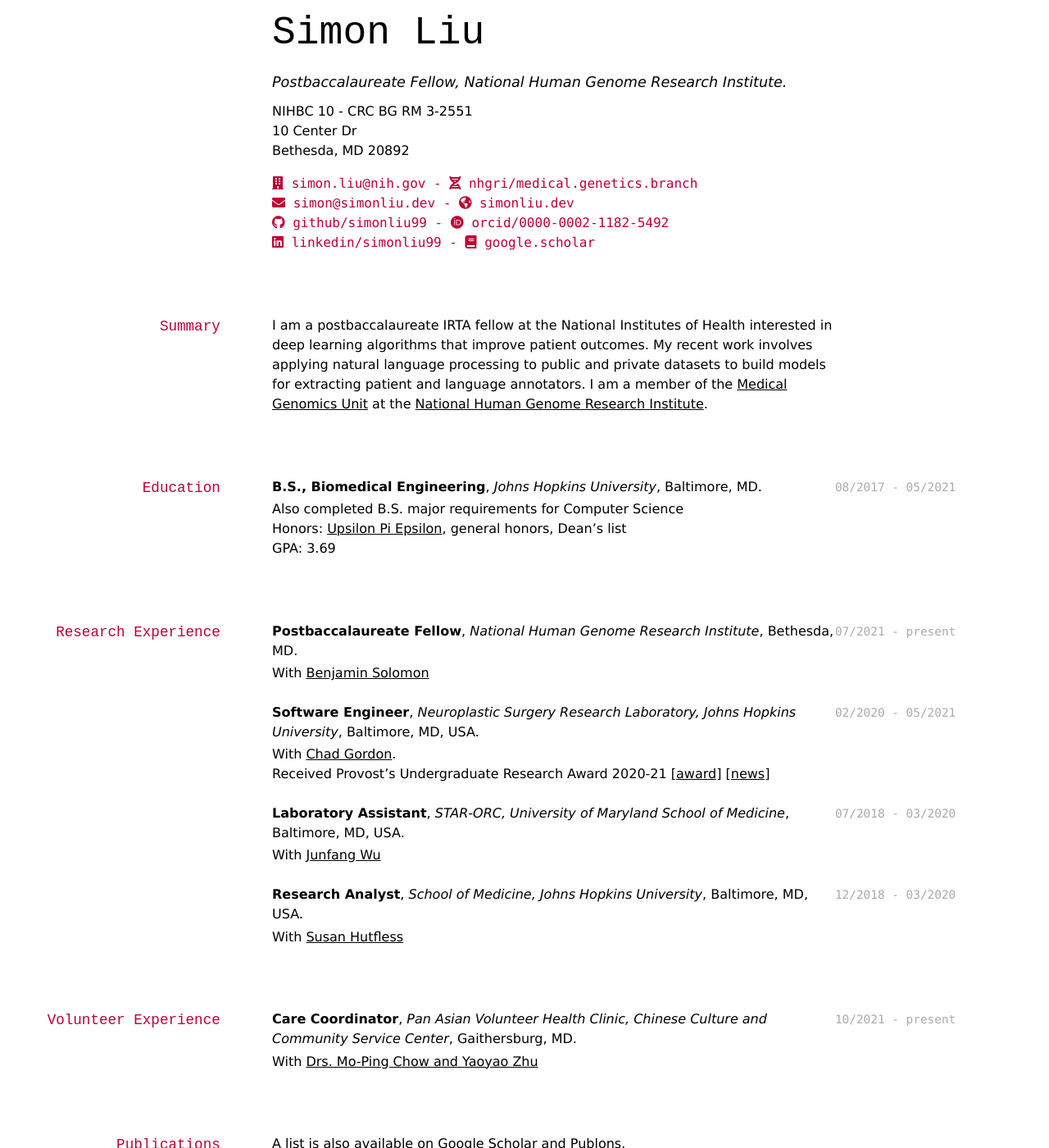
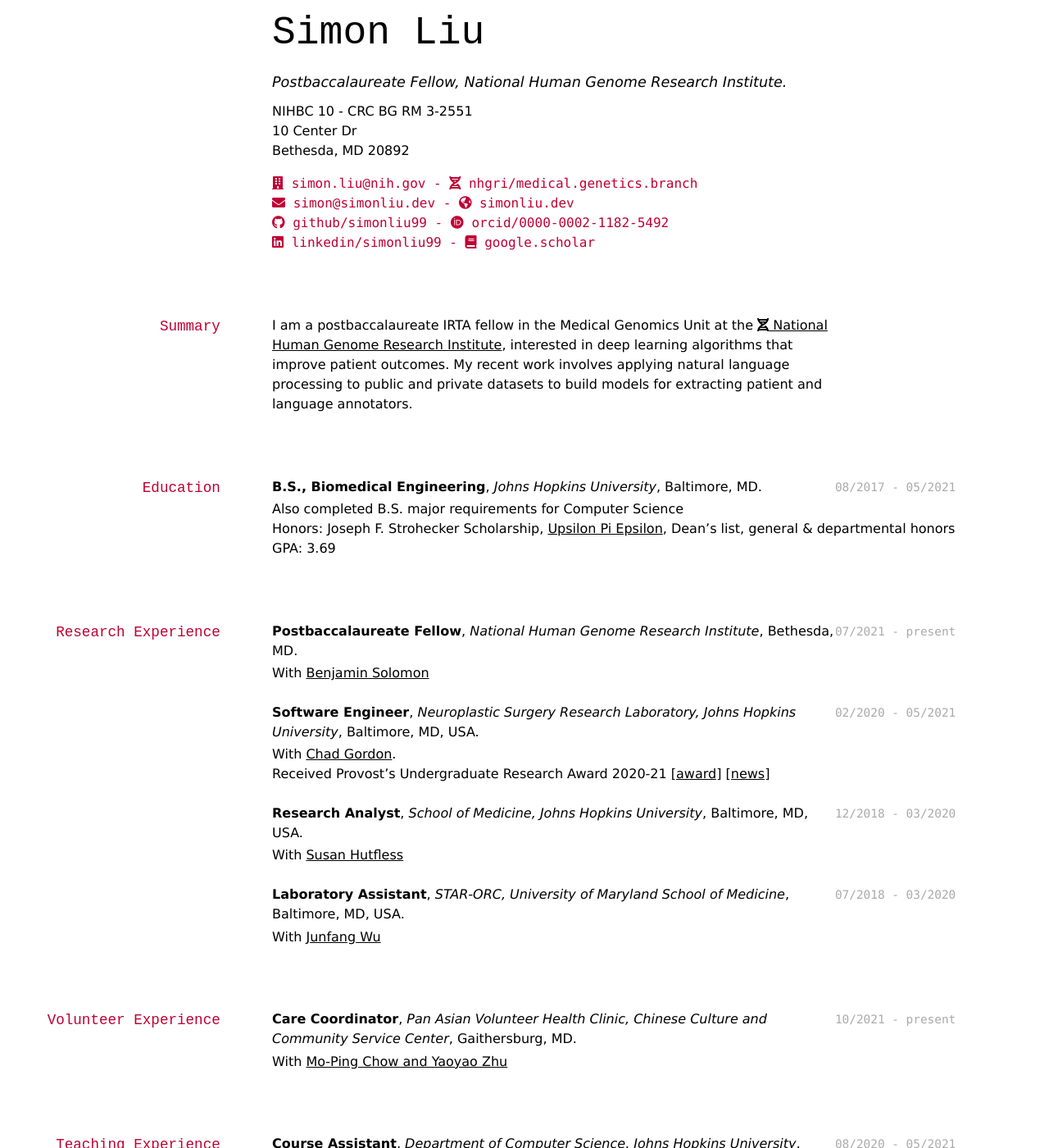
Before and after one commit to simonliu99/cv, a Jekyll site: the page built from index.md, in a window 1280 px wide and 1400 px high. Shown: the whole window at 82% size. Built offline with Jekyll 4.4.1, drawn with Linux system fonts in a browser that asks for light colours; some of the changed text lies outside the part shown.

Commit message:
Jul 2022 updates, closes #3

```diff
--- a/index.md
+++ b/index.md
@@ -27,9 +27,11 @@ Bethesda, MD 20892<br>
 
 ## Summary
 
-I am a postbaccalaureate IRTA fellow at the National Institutes of Health interested in deep learning algorithms that improve patient outcomes.
-My recent work involves applying natural language processing to public and private datasets to build models for extracting patient and language annotators.
-I am a member of the [Medical Genomics Unit](https://www.genome.gov/staff/Benjamin-Solomon-MD) at the [National Human Genome Research Institute](https://genome.gov).
+I am a postbaccalaureate IRTA fellow in the Medical Genomics Unit at the
+[<i class="fas fa-dna"></i> National Human Genome Research Institute](https://genome.gov),
+interested in deep learning algorithms that improve patient outcomes. My recent
+work involves applying natural language processing to public and private
+datasets to build models for extracting patient and language annotators.
 
 
 ## Education
@@ -37,7 +39,7 @@ I am a member of the [Medical Genomics Unit](https://www.genome.gov/staff/Benjam
 `08/2017 - 05/2021`
 **B.S., Biomedical Engineering**, *Johns Hopkins University*, Baltimore, MD.
 - Also completed B.S. major requirements for Computer Science
-- Honors: [Upsilon Pi Epsilon](https://upe.cs.jhu.edu), general honors, Dean's list
+- Honors: Joseph F. Strohecker Scholarship, [Upsilon Pi Epsilon](https://upe.cs.jhu.edu), Dean's list, general & departmental honors
 - GPA: 3.69
 
 
@@ -49,29 +51,32 @@ I am a member of the [Medical Genomics Unit](https://www.genome.gov/staff/Benjam
 
 `02/2020 - 05/2021`
 **Software Engineer**, *Neuroplastic Surgery Research Laboratory, Johns Hopkins University*, Baltimore, MD, USA.
-- With [Chad Gordon](https://scholar.google.com/citations?user=IFhIYJsAAAAJ&hl=en&oi=ao).
+- With [Chad Gordon](https://www.hopkinsmedicine.org/profiles/details/chad-gordon).
 - Received Provost's Undergraduate Research Award 2020-21
 [[award]](https://research.jhu.edu/wp-content/uploads/2020/11/PURA-recipients-20-21.pdf)
 [[news]](https://www.cs.jhu.edu/2021/01/05/computer-science-majors-win-2020-pura-awards/)
 
+`12/2018 - 03/2020`
+**Research Analyst**, *School of Medicine, Johns Hopkins University*, Baltimore, MD, USA.
+- With [Susan Hutfless](https://publichealth.jhu.edu/faculty/3009/susan-hutfless)
+
 `07/2018 - 03/2020`
 **Laboratory Assistant**, *STAR-ORC, University of Maryland School of Medicine*, Baltimore, MD, USA.
 - With [Junfang Wu](https://www.medschool.umaryland.edu/profiles/Wu-Junfang/)
-
-`12/2018 - 03/2020`
-**Research Analyst**, *School of Medicine, Johns Hopkins University*, Baltimore, MD, USA.
-- With [Susan Hutfless](https://scholar.google.com/citations?user=NFgm82IAAAAJ&hl=en&oi=ao)
-
-<!-- `02/2018 - 09/2018`
-**Research Assistant**, *Battle Lab, Johns Hopkins University*, Baltimore, MD, USA.
-- With [Alexis Battle](https://scholar.google.com/citations?user=yPOT9K0AAAAJ&hl=en&oi=ao) and [Ben Strober](https://scholar.google.com/citations?user=nrRHpcwAAAAJ&hl=en) -->
 
 
 ## Volunteer Experience
 
 `10/2021 - present`
 **Care Coordinator**, *Pan Asian Volunteer Health Clinic, Chinese Culture and Community Service Center*, Gaithersburg, MD.
-- With [Drs. Mo-Ping Chow and Yaoyao Zhu](https://www.ccacchealth.org/staff)
+- With [Mo-Ping Chow and Yaoyao Zhu](https://www.ccacchealth.org/staff)
+
+
+## Teaching Experience
+
+`08/2020 - 05/2021`
+**Course Assistant**, *Department of Computer Science, Johns Hopkins University*, Baltimore, MD, USA.
+- With [Kwame Kutten](https://www.bme.jhu.edu/people/faculty/kwame-kutten/)
 
 
 ## Publications
@@ -84,10 +89,10 @@ A list is also available on [Google Scholar](https://scholar.google.com/citation
 Hutfless, S., Jasper, R. A., Tilak, A., Ghosh, T., Kedia, S., **Liu, S.**, Urrunaga, N. H., Josephson, M., Narang, A., Miller, S., Chen, P.-H., Joseph, S., &amp; Brant, S. R. (2022). A systematic review of crohn’s disease case definitions in administrative or claims databases. *Inflammatory Bowel Diseases*. [https://doi.org/10.1093/ibd/izac131](https://doi.org/10.1093/ibd/izac131) [[pdf](https://simonliu.dev/files/cv/liu_j5_systematic_review_of_crohns.pdf)]
 
 `J-4`
-Ledgister Hanchard, S. E.\*, Dwyer, M. C.\*, **Liu, S.\***, Hu, P., Tekendo-Ngongang, C., Waikel, R. L., Duong, D., & Solomon, B. D. (2022). Scoping review and classification of Deep Learning in Medical Genetics. *Genetics in Medicine*. [https://doi.org/10.1016/j.gim.2022.04.025](https://doi.org/10.1016/j.gim.2022.04.025) \**Co-first authors.* [[pdf](https://simonliu.dev/files/cv/liu_j4_dl_in_medical_genetics.pdf)]
+Ledgister Hanchard, S. E.\*, Dwyer, M. C.\*, **Liu, S.**\*, Hu, P., Tekendo-Ngongang, C., Waikel, R. L., Duong, D., & Solomon, B. D. (2022). Scoping review and classification of Deep Learning in Medical Genetics. *Genetics in Medicine*. [https://doi.org/10.1016/j.gim.2022.04.025](https://doi.org/10.1016/j.gim.2022.04.025) \**Co-first authors.* [[pdf](https://simonliu.dev/files/cv/liu_j4_dl_in_medical_genetics.pdf)]
 
 `J-3`
-Duong, D., Hu, P., Tekendo-Ngongang, C., Hanchard, S. E., **Liu, S.**, Solomon, B. D., & Waikel, R. L. (2022). Neural networks for classification and image generation of aging in genetic syndromes. *Frontiers in Genetics*, 13. [https://doi.org/10.3389/fgene.2022.864092](https://doi.org/10.3389/fgene.2022.864092) [[pdf](https://simonliu.dev/files/cv/liu_j3_aging_in_genetic_syndromes.pdf)]
+Duong, D., Hu, P., Tekendo-Ngongang, C., Hanchard, S. E., **Liu, S.**, Solomon, B. D., & Waikel, R. L. (2022). Neural networks for classification and image generation of aging in genetic syndromes. *Frontiers in Genetics, 13*. [https://doi.org/10.3389/fgene.2022.864092](https://doi.org/10.3389/fgene.2022.864092) [[pdf](https://simonliu.dev/files/cv/liu_j3_aging_in_genetic_syndromes.pdf)]
 
 `J-2`
 Li, Y., Ritzel, R. M., He, J., Cao, T., Sabirzhanov, B., Li, H., **Liu, S.**, Wu, L. J., & Wu, J. (2021). The voltage-gated proton channel Hv1 plays a detrimental role in contusion spinal cord injury via extracellular acidosis-mediated neuroinflammation. *Brain, behavior, and immunity, 91*, 267–283. [https://doi.org/10.1016/j.bbi.2020.10.005](https://doi.org/10.1016/j.bbi.2020.10.005) [[pdf](https://simonliu.dev/files/cv/liu_j1_proton_channel_hv1.pdf)]
@@ -103,7 +108,7 @@ Kenet, A., Mahadevan, E., Elangovan, S., Yan, J., Siddiq, K., **Liu, S.**, Ladwa
 ### Meeting Abstracts
 
 `A-3`
-Patel, R., Palamuttam, N., Choi, Y., Diamreyan, M., **Liu, S.**, Park, S.J., Salazar, S. & Goeddel, L. (2021). Intraoperative hypotension before critical care admission is common but not associated with in hospital mortality in non-cardiac surgery. *Anesthesia & Analgesia, 132*(5S):859-862. [https://doi.org/10.1213/01.ane.0000803544.47940.c7](https://doi.org/10.1213/01.ane.0000803544.47940.c7) [[pdf](https://simonliu.dev/files/cv/liu_a3_intraop_hypotension.pdf)]
+Patel, R., Palamuttam, N., Choi, Y., Diamreyan, M., **Liu, S.**, Park, S.J., Salazar, S., & Goeddel, L. (2021). Intraoperative hypotension before critical care admission is common but not associated with in hospital mortality in non-cardiac surgery. *Anesthesia & Analgesia, 132*(5S):859-862. [https://doi.org/10.1213/01.ane.0000803544.47940.c7](https://doi.org/10.1213/01.ane.0000803544.47940.c7) [[pdf](https://simonliu.dev/files/cv/liu_a3_intraop_hypotension.pdf)]
 
 `A-2`
 Hutfless, S. M., Chu, D., **Liu, S.**, & Kalloo, A. N. (2020). Predictors of ERCP-associated infections in outpatient hospitals. *Gastrointestinal Endoscopy, 91*(6). [https://doi.org/10.1016/j.gie.2020.03.3314](https://doi.org/10.1016/j.gie.2020.03.3314) [[pdf](https://simonliu.dev/files/cv/liu_a2_ercp-associated_infections.pdf)]
@@ -145,6 +150,9 @@ Hutfless, S. M., Chen, P.-H., Miller, S. D., Josephson, M., Joseph, S., Urrunaga
 **Upsilon Pi Epsilon**, *Johns Hopkins University*, Baltimore, MD, USA.
 - International Honor Society for the Computing and Information Disciplines
 
+`11/2017`
+**Joseph F. Strohecker Scholarship**, *Johns Hopkins University*, Baltimore, MD, USA.
+
 `06/2017`
 **Maryland Seal of Biliteracy**, *Maryland State Department of Education*, Rockville, MD, USA.
 
@@ -176,9 +184,6 @@ Sangana, Neha. **"[Conference highlights student startups in Md.](https://www.jh
 
 ## Extracurricular Experience
 
-`08/2020 - 05/2021`
-**Course Assistant**, *Department of Computer Science, Johns Hopkins University*, Baltimore, MD, USA.
-
 `11/2019 - 12/2020`
 **Vice President of Finance**, *Alpha Kappa Psi, Rho Psi Chapter*, Baltimore, MD, USA
 
```
Also changed, not shown: other parts of index.md (+1 -1 lines).
